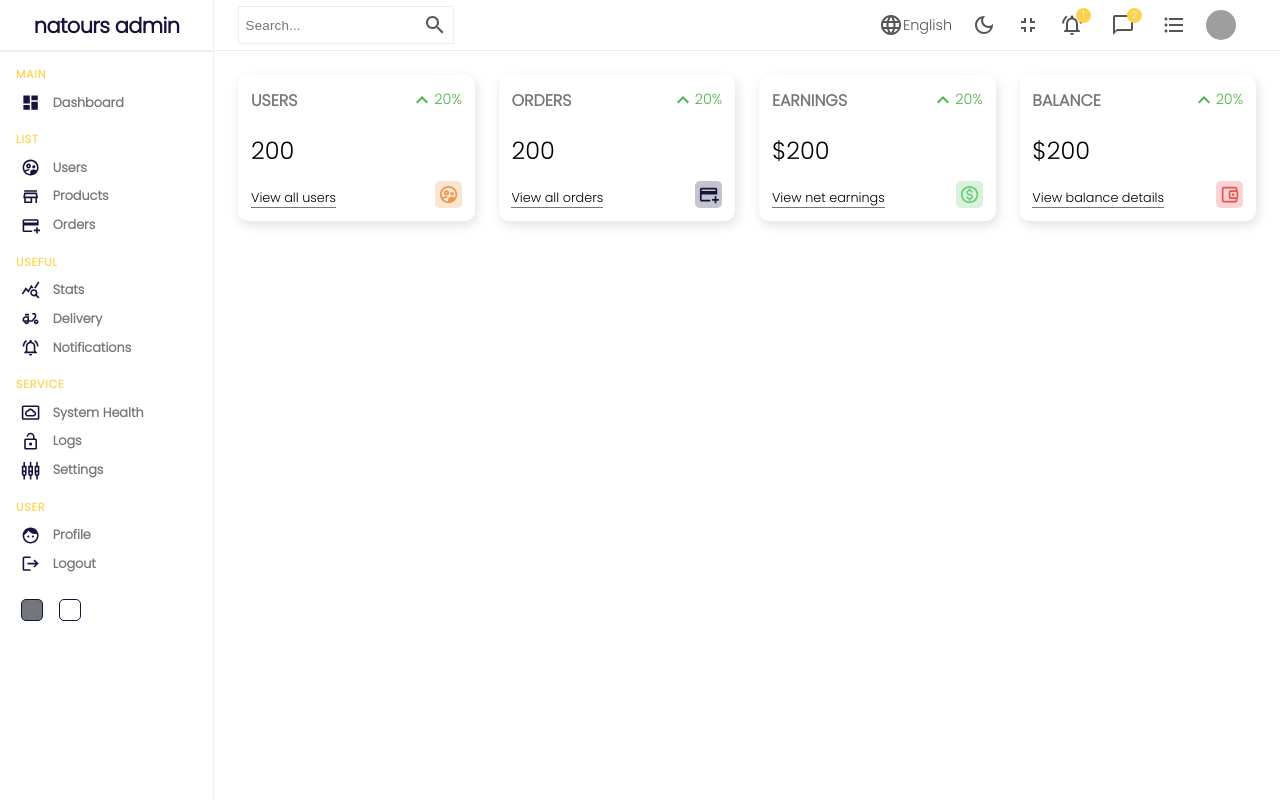
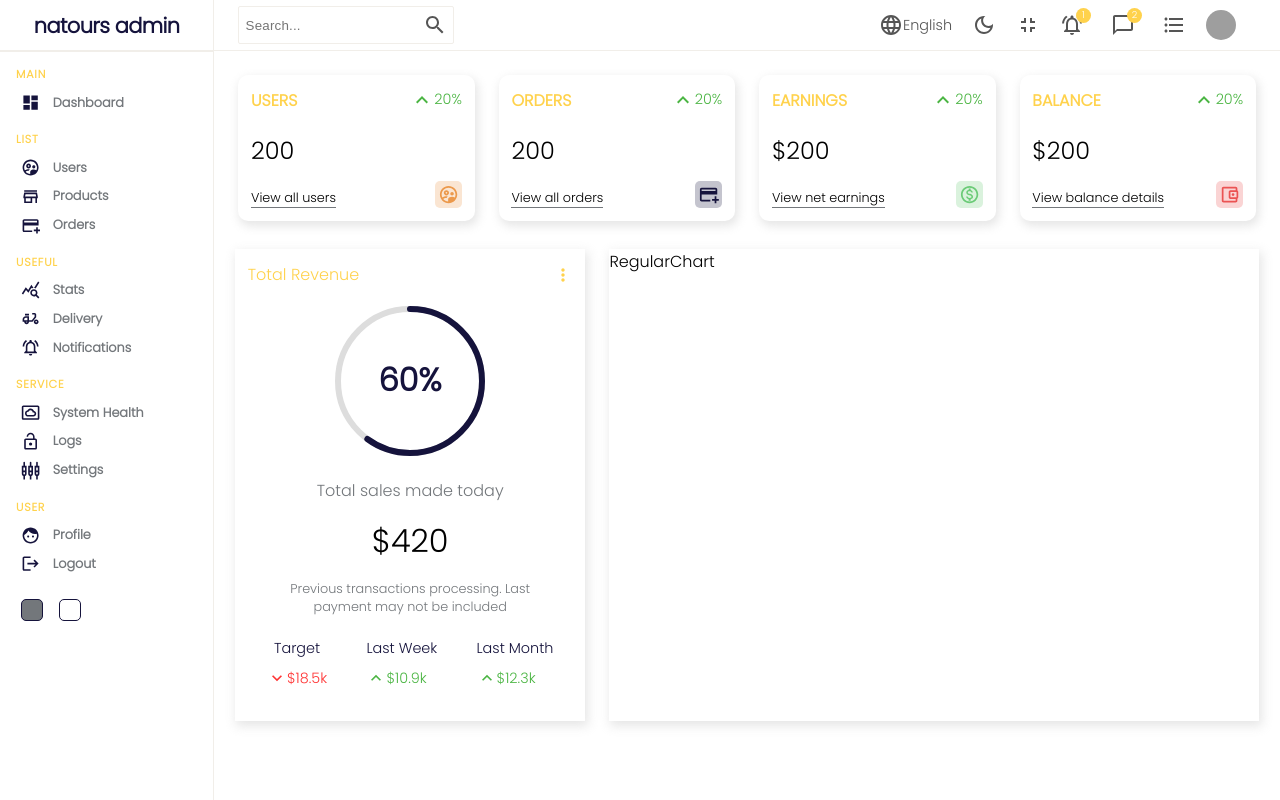
Before and after one commit to Moh-mmed/admin-dashboard, a React (Create React App) app: page / in a window 1280 px wide. Built offline with nearby package versions, Linux system fonts and the light colour scheme; grey boxes are pictures that could not be loaded.

Commit message:
Style featured chart

```diff
--- /dev/null
+++ b/src/components/featured-chart/CircularChart.js
@@ -0,0 +1,45 @@
+import './circularChart.scss'
+
+const CircularChart = ({chart}) => {
+  const radius = (chart.sqSize - chart.strokeWidth) / 2;
+  const viewBox = `0 0 ${chart.sqSize} ${chart.sqSize}`;
+  const dashArray = radius * Math.PI * 2;
+  const dashOffset = dashArray - (dashArray * chart.percentage) / 100;
+
+  return (
+    <div className="chart">
+        <svg width={chart.sqSize} height={chart.sqSize} viewBox={viewBox}>
+        <circle
+            className="circle-background"
+            cx={chart.sqSize / 2}
+            cy={chart.sqSize / 2}
+            r={radius}
+            strokeWidth={`${chart.strokeWidth}px`}
+        />
+        <circle
+            className="circle-progress"
+            cx={chart.sqSize / 2}
+            cy={chart.sqSize / 2}
+            r={radius}
+            strokeWidth={`${chart.strokeWidth}px`}
+            transform={`rotate(-90 ${chart.sqSize / 2} ${chart.sqSize / 2})`}
+            style={{
+            strokeDasharray: dashArray,
+            strokeDashoffset: dashOffset,
+            }}
+        />
+        <text
+            className="circle-text"
+            x="50%"
+            y="50%"
+            dy=".3em"
+            textAnchor="middle"
+        >
+            {`${chart.percentage}%`}
+        </text>
+        </svg>
+    </div>
+  );
+}
+
+export default CircularChart
--- /dev/null
+++ b/src/components/featured-chart/FeaturedChart.js
@@ -0,0 +1,59 @@
+import { useState } from 'react';
+import './featuredChart.scss'
+import CircularChart from './CircularChart';
+import MoreVertIcon from "@mui/icons-material/MoreVert";
+import KeyboardArrowUpOutlinedIcon from "@mui/icons-material/KeyboardArrowUpOutlined";
+import KeyboardArrowDownOutlinedIcon from "@mui/icons-material/KeyboardArrowDownOutlined";
+
+
+const initialChart = {
+  sqSize: 150,
+  percentage:60,
+  strokeWidth: 6,
+}
+
+const FeaturedChart = () => {
+  const [chart, setChart] = useState(initialChart);
+
+  return (
+    <div className="featured-chart">
+      <div className="top">
+        <h1 className="title">Total Revenue</h1>
+        <MoreVertIcon fontSize="small" />
+      </div>
+      <div className="bottom">
+        <CircularChart chart={initialChart} />
+        <p className="title">Total sales made today</p>
+        <p className="amount">$420</p>
+        <p className="desc">
+          Previous transactions processing. Last payment may not be included
+        </p>
+        <div className="summary">
+          <div className="item">
+            <div className="item-title">Target</div>
+            <div className="item-result negative">
+              <KeyboardArrowDownOutlinedIcon fontSize="small" />
+              <div className="result-amount">$18.5k</div>
+            </div>
+          </div>
+          <div className="item">
+            <div className="item-title">Last Week</div>
+            <div className="item-result positive">
+              <KeyboardArrowUpOutlinedIcon fontSize="small" />
+              <div className="result-amount">$10.9k</div>
+            </div>
+          </div>
+          <div className="item">
+            <div className="item-title">Last Month</div>
+            <div className="item-result positive">
+              <KeyboardArrowUpOutlinedIcon fontSize="small" />
+              <div className="result-amount">$12.3k</div>
+            </div>
+          </div>
+        </div>
+      </div>
+    </div>
+  );
+}
+
+export default FeaturedChart
--- /dev/null
+++ b/src/components/featured-chart/circularChart.scss
@@ -0,0 +1,22 @@
+.chart {
+    .circle-background,
+    .circle-progress {
+        fill: none;
+    }
+
+    .circle-background {
+        stroke: #ddd;
+    }
+
+    .circle-progress {
+        stroke: #15133C;
+        stroke-linecap: round;
+        stroke-linejoin: round;
+    }
+
+    .circle-text {
+        font-size: 2em;
+        font-weight: bold;
+        fill: #15133C;
+    }
+}
--- /dev/null
+++ b/src/components/featured-chart/featuredChart.scss
@@ -0,0 +1,68 @@
+.featured-chart {
+    flex: 2;
+    padding: 0.8rem;
+    -webkit-box-shadow: 2px 4px 10px 1px rgba(201, 201, 201, .47);
+    box-shadow: 2px 4px 10px 1px rgba(201, 201, 201, .47);
+
+    .top{
+        display: flex;
+        align-items: center;
+        justify-content: space-between;
+        color: #FFD24C;
+        .title{
+            font-size: 1rem;
+            font-weight: 500;
+        }
+    }
+    .bottom{
+        display: flex;
+        flex-direction: column;
+        align-items: center;
+        justify-content: center;
+        padding: 1.2rem;
+        gap: .9rem;
+        .title{
+            font-weight: 500;
+            color:#73777B;
+        }
+        .amount{
+            font-size: 2rem;
+        }
+        .desc{
+            font-weight: 300;
+            font-size: 0.8rem;
+            color:#73777B;
+            text-align: center;
+        }
+        .summary{
+            margin-top: 0.5rem;
+            width: 100%;
+            display: flex;
+            align-items: center;
+            justify-content: space-between;
+
+            .item{
+                text-align: center;
+                font-size: 0.9rem;
+                .item-title{
+                    color: #15133C;
+                }
+
+                .item-result{
+                    display: flex;
+                    align-items: center;
+                    margin-top: 0.6em;
+
+                    &.positive {
+                        color: #4BB543;
+                    }
+
+                    &.negative {
+                        color: #ff3333;
+                    }
+                }
+            }
+        }
+
+    }
+}
--- /dev/null
+++ b/src/components/regular-chart/RegularChart.js
@@ -0,0 +1,9 @@
+import './regularChart.scss'
+
+const RegularChart = () => {
+  return (
+    <div className="regular-chart">RegularChart</div>
+  )
+}
+
+export default RegularChart
--- /dev/null
+++ b/src/components/regular-chart/regularChart.scss
@@ -0,0 +1,5 @@
+.regular-chart{
+    flex: 4;
+    -webkit-box-shadow: 2px 4px 10px 1px rgba(201, 201, 201, .47);
+    box-shadow: 2px 4px 10px 1px rgba(201, 201, 201, .47);
+}
--- a/src/components/widget/widget.scss
+++ b/src/components/widget/widget.scss
@@ -16,7 +16,7 @@
     .title{
         font-weight: bold;
         font-size: 1rem;
-        color: #73777B;
+        color: #FFD24C;
     }
     .counter{
         font-weight: 300;
--- a/src/pages/home/Home.js
+++ b/src/pages/home/Home.js
@@ -1,4 +1,6 @@
+import FeaturedChart from '../../components/featured-chart/FeaturedChart'
 import Navbar from '../../components/navbar/Navbar'
+import RegularChart from '../../components/regular-chart/RegularChart'
 import Sidebar from '../../components/sidebar/Sidebar'
 import Widget from '../../components/widget/Widget'
 import './home.scss'
@@ -15,6 +17,10 @@ const Home = () => {
           <Widget type="earning"/>
           <Widget type="balance"/>
         </div>
+        <div className="charts">
+          <FeaturedChart />
+          <RegularChart/>
+        </div>
       </div>
     </div>
   );
--- a/src/pages/home/home.scss
+++ b/src/pages/home/home.scss
@@ -3,10 +3,13 @@
     .home-container{
         flex: 5;
 
-        .widgets{
+        .widgets, .charts{
             display: flex;
             padding: 1.5rem;
             gap: 1.5rem
         }
+                .charts{
+                    padding: 0.3rem 1.3rem
+                }
     }
 }
```
